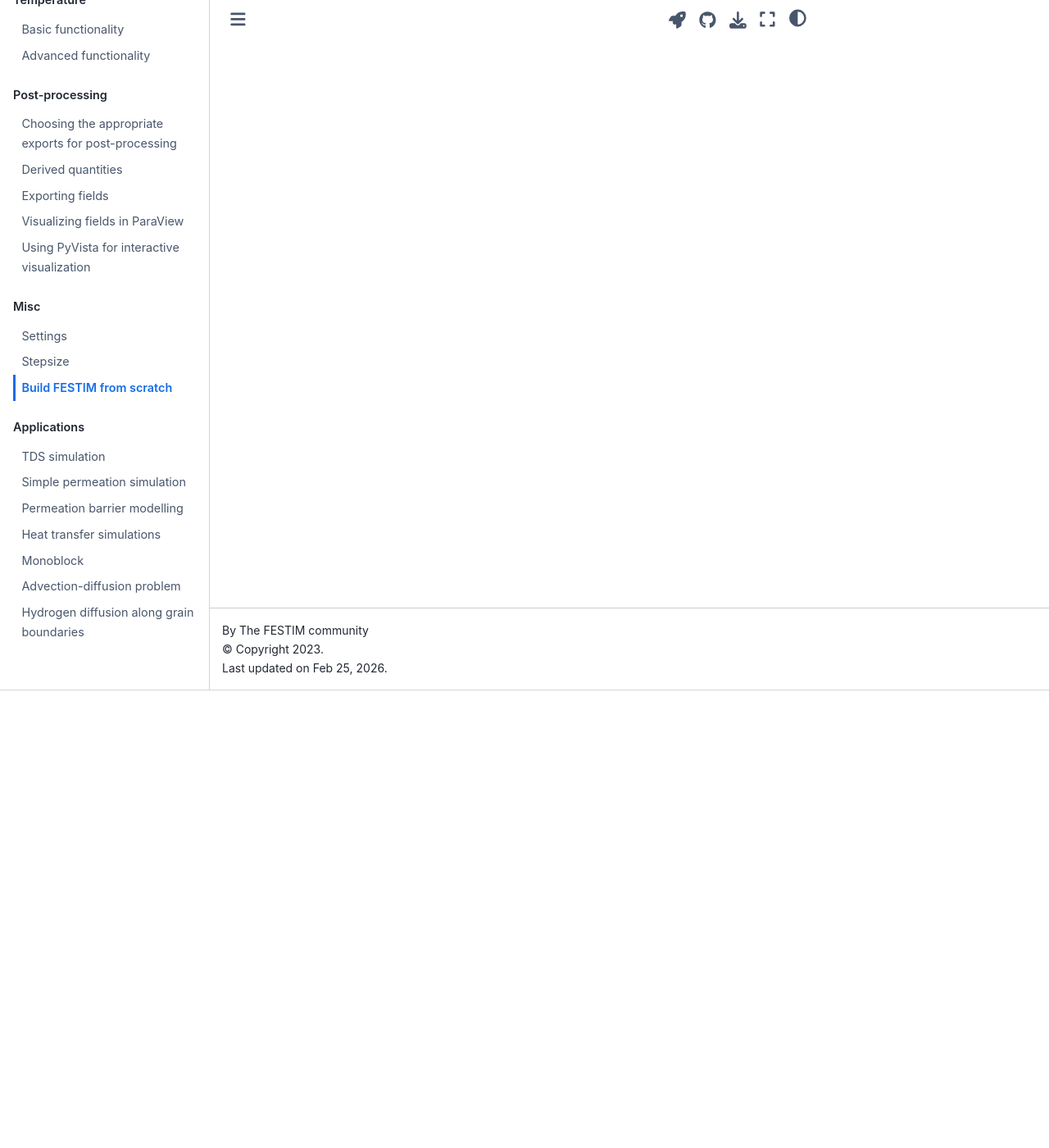
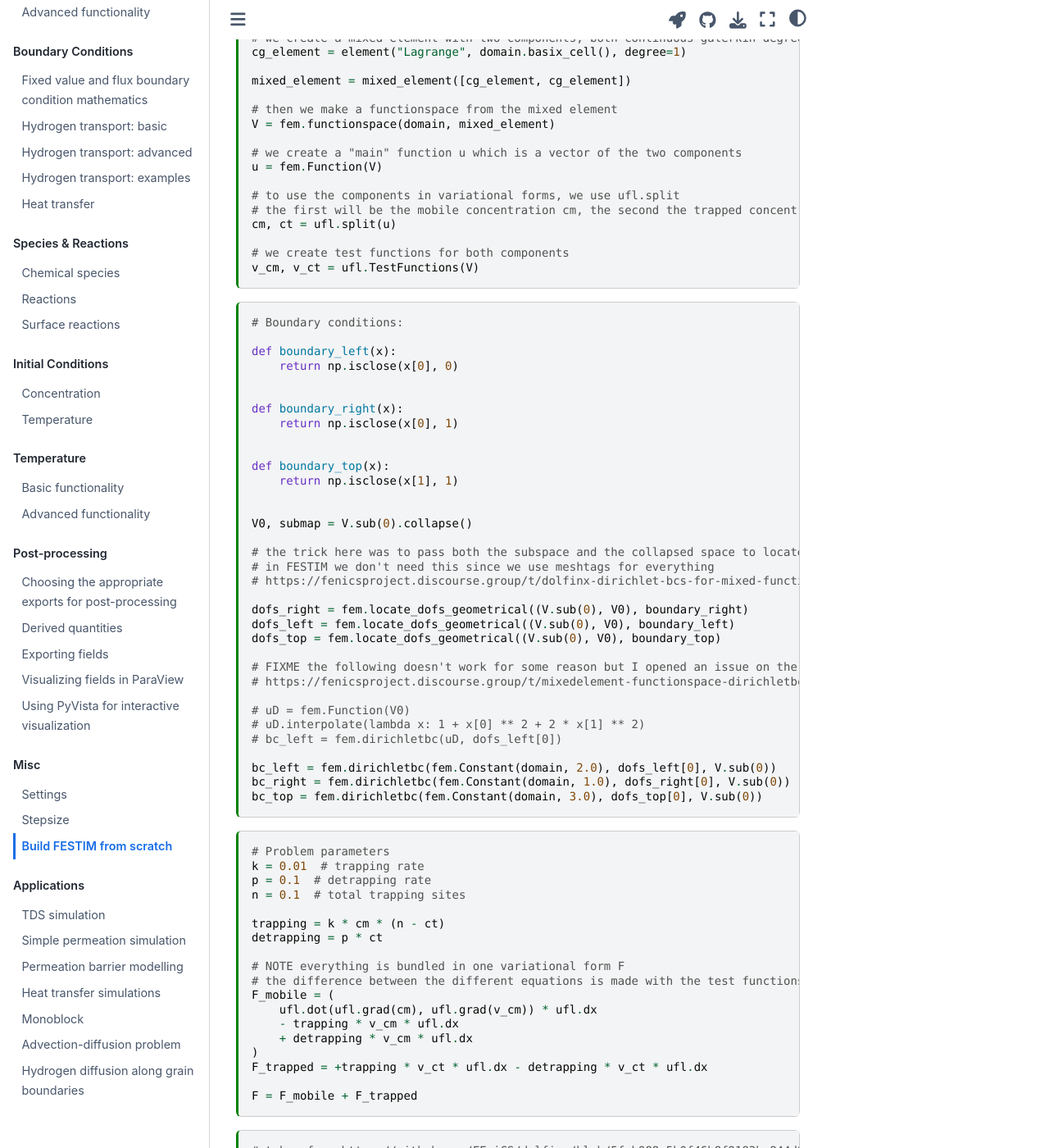
Before and after one commit to festim-dev/FESTIM-workshop, a Jupyter Book: the page built from book/content/misc/festim_from_scratch.md, in a window 1280 px wide and 1400 px high, scrolled down 559 px. Shown: the whole window at 82% size. Built offline with Jupyter Book 1.0.4 settings and Sphinx 7.4.7 and the Sphinx Book theme 1.1.4, drawn with Linux system fonts in a browser that asks for light colours; pages that are not in the unit, such as notebooks, are missing from menus; some of the changed text lies outside the part shown.

Commit message:
added example

````diff
--- a/book/content/misc/festim_from_scratch.md
+++ b/book/content/misc/festim_from_scratch.md
@@ -1,11 +1,11 @@
 ---
 jupytext:
-  formats: md:myst,ipynb
+  formats: ipynb,md:myst
   text_representation:
     extension: .md
     format_name: myst
     format_version: 0.13
-    jupytext_version: 1.20.0
+    jupytext_version: 1.19.1
 kernelspec:
   display_name: festim-workshop
   language: python
@@ -20,4 +20,184 @@ Objectives:
 * Understand the FESTIM foundations
 * Be better armed for contributing to FESTIM
 
-+++
+```{code-cell} ipython3
+import dolfinx
+import numpy as np
+import ufl
+from dolfinx.fem.petsc import NonlinearProblem
+from petsc4py import PETSc
+from mpi4py import MPI
+from dolfinx import mesh
+from dolfinx import fem
+from basix.ufl import element, mixed_element
+```
+
+```{code-cell} ipython3
+domain = mesh.create_unit_square(MPI.COMM_WORLD, 8, 8, mesh.CellType.quadrilateral)
+tdim = domain.topology.dim
+fdim = tdim - 1
+domain.topology.create_connectivity(fdim, tdim)
+```
+
+```{code-cell} ipython3
+# we create a mixed element with two components, both continuous galerkin degree 1
+cg_element = element("Lagrange", domain.basix_cell(), degree=1)
+
+mixed_element = mixed_element([cg_element, cg_element])
+
+# then we make a functionspace from the mixed element
+V = fem.functionspace(domain, mixed_element)
+
+# we create a "main" function u which is a vector of the two components
+u = fem.Function(V)
+
+# to use the components in variational forms, we use ufl.split
+# the first will be the mobile concentration cm, the second the trapped concentration ct
+cm, ct = ufl.split(u)
+
+# we create test functions for both components
+v_cm, v_ct = ufl.TestFunctions(V)
+```
+
+```{code-cell} ipython3
+# Boundary conditions:
+
+def boundary_left(x):
+    return np.isclose(x[0], 0)
+
+
+def boundary_right(x):
+    return np.isclose(x[0], 1)
+
+
+def boundary_top(x):
+    return np.isclose(x[1], 1)
+
+
+V0, submap = V.sub(0).collapse()
+
+# the trick here was to pass both the subspace and the collapsed space to locate_dofs_geometrical
+# in FESTIM we don't need this since we use meshtags for everything
+# https://fenicsproject.discourse.group/t/dolfinx-dirichlet-bcs-for-mixed-function-spaces/7844/2
+
+dofs_right = fem.locate_dofs_geometrical((V.sub(0), V0), boundary_right)
+dofs_left = fem.locate_dofs_geometrical((V.sub(0), V0), boundary_left)
+dofs_top = fem.locate_dofs_geometrical((V.sub(0), V0), boundary_top)
+
+# FIXME the following doesn't work for some reason but I opened an issue on the FEniCS discourse
+# https://fenicsproject.discourse.group/t/mixedelement-functionspace-dirichletbc-with-function-as-value/19438
+
+# uD = fem.Function(V0)
+# uD.interpolate(lambda x: 1 + x[0] ** 2 + 2 * x[1] ** 2)
+# bc_left = fem.dirichletbc(uD, dofs_left[0])
+
+bc_left = fem.dirichletbc(fem.Constant(domain, 2.0), dofs_left[0], V.sub(0))
+bc_right = fem.dirichletbc(fem.Constant(domain, 1.0), dofs_right[0], V.sub(0))
+bc_top = fem.dirichletbc(fem.Constant(domain, 3.0), dofs_top[0], V.sub(0))
+```
+
+```{code-cell} ipython3
+# Problem parameters
+k = 0.01  # trapping rate
+p = 0.1  # detrapping rate
+n = 0.1  # total trapping sites
+
+trapping = k * cm * (n - ct)
+detrapping = p * ct
+
+# NOTE everything is bundled in one variational form F
+# the difference between the different equations is made with the test functions v_cm and v_ct
+F_mobile = (
+    ufl.dot(ufl.grad(cm), ufl.grad(v_cm)) * ufl.dx
+    - trapping * v_cm * ufl.dx
+    + detrapping * v_cm * ufl.dx
+)
+F_trapped = +trapping * v_ct * ufl.dx - detrapping * v_ct * ufl.dx
+
+F = F_mobile + F_trapped
+```
+
+```{code-cell} ipython3
+# taken from https://github.com/FEniCS/dolfinx/blob/5fcb988c5b0f46b8f9183bc844d8f533a2130d6a/python/demo/demo_cahn-hilliard.py#L279C1-L286C28
+use_superlu = PETSc.IntType == np.int64  # or PETSc.ScalarType == np.complex64
+sys = PETSc.Sys()  # type: ignore
+if sys.hasExternalPackage("mumps") and not use_superlu:
+    linear_solver = "mumps"
+elif sys.hasExternalPackage("superlu_dist"):
+    linear_solver = "superlu_dist"
+else:
+    linear_solver = "petsc"
+
+petsc_options = {
+    "snes_type": "newtonls",
+    "snes_linesearch_type": "none",
+    "snes_stol": np.sqrt(np.finfo(dolfinx.default_real_type).eps) * 1e-2,
+    "snes_atol": 1e-10,
+    "snes_rtol": 1e-10,
+    "snes_max_it": 100,
+    "snes_divergence_tolerance": "PETSC_UNLIMITED",
+    "ksp_type": "preonly",
+    "pc_type": "lu",
+    "pc_factor_mat_solver_type": linear_solver,
+}
+
+problem = NonlinearProblem(
+    F,
+    u,
+    bcs=[bc_left, bc_right, bc_top],
+    petsc_options=petsc_options,
+    petsc_options_prefix="Poisson",
+)
+problem.solve()
+converged = problem.solver.getConvergedReason()
+num_iter = problem.solver.getIterationNumber()
+assert converged > 0, f"Solver did not converge, got {converged}."
+print(
+    f"Solver converged after {num_iter} iterations with converged reason {converged}."
+)
+
+## Post-processing
+
+
+# we first split the main solution u into its components with .split()
+cm_post, ct_post = u.split()  # NOTE this is different from ufl.split(u)
+
+# for postprocessing, it's easier to work with collapsed functions
+cm_post = cm_post.collapse()
+ct_post = ct_post.collapse()
+```
+
+```{code-cell} ipython3
+# Visualization
+
+import pyvista
+from dolfinx import plot
+
+domain.topology.create_connectivity(tdim, tdim)
+u_topology, u_cell_types, u_geometry = plot.vtk_mesh(cm_post.function_space)
+
+
+# plot cm
+u_plotter = pyvista.Plotter()
+u_grid = pyvista.UnstructuredGrid(u_topology, u_cell_types, u_geometry)
+u_grid.point_data["cm"] = cm_post.x.array.real
+u_grid.set_active_scalars("cm")
+u_plotter.add_mesh(u_grid, show_edges=True)
+
+u_plotter.view_xy()
+if not pyvista.OFF_SCREEN:
+    u_plotter.show()
+```
+
+```{code-cell} ipython3
+ct_plotter = pyvista.Plotter()
+ct_grid = pyvista.UnstructuredGrid(u_topology, u_cell_types, u_geometry)
+ct_grid.point_data["ct"] = ct_post.x.array.real
+ct_grid.set_active_scalars("ct")
+ct_plotter.add_mesh(ct_grid, show_edges=True)
+
+
+ct_plotter.view_xy()
+if not pyvista.OFF_SCREEN:
+    ct_plotter.show()
+```
````
